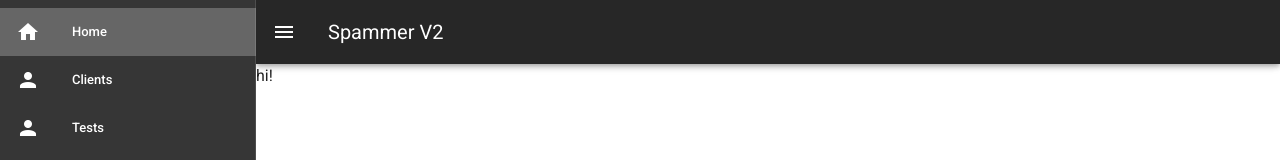
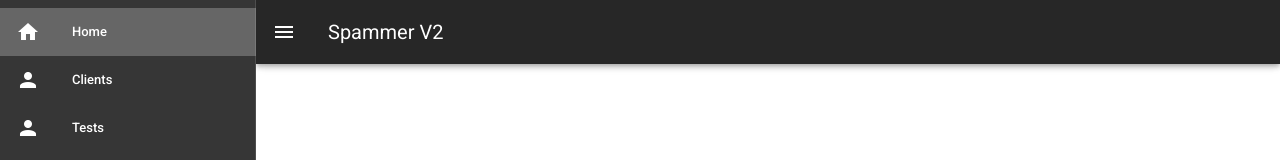
Before and after one commit to LeonPatmore/spammer-v2-ui, a Nuxt app: page / in a window 1280 px wide. Shown: the top 160 px of the page. Built offline with nearby package versions, Linux system fonts and the light colour scheme; no server answers.

Commit message:
Support leader data

```diff
--- a/pages/index.vue
+++ b/pages/index.vue
@@ -1,10 +1,16 @@
 <template>
-  <div>hi!</div>
+  <div>{{ leaderGetter.leader.uuid }}</div>
 </template>
 
 <script>
+import { leaderGetter } from "../services/spammer-leader-ws";
 export default {
   name: "App",
+  data: function () {
+    return {
+      leaderGetter,
+    };
+  },
 };
 </script>
 
--- a/services/spammer-leader-ws.js
+++ b/services/spammer-leader-ws.js
@@ -1,10 +1,9 @@
 console.log("Starting connection to websocket server!");
 const connection = new WebSocket("ws://localhost:13402/");
 
-let clientEventListeners = [];
-
-let clients = [];
-let clientGetter = { clients };
+// Getters
+let clientGetter = { clients: [] };
+let leaderGetter = { leader: { uuid: undefined } };
 
 connection.onopen = (event) => {
   console.log(event);
@@ -13,10 +12,9 @@ connection.onopen = (event) => {
 
 connection.onmessage = (event) => {
   const data = JSON.parse(event.data);
-  clientGetter.clients = data.followers;
-  clientEventListeners.forEach((listener) => {
-    listener(data.followers);
-  });
+  console.log(event.data);
+  if (data.hasOwnProperty("followers")) clientGetter.clients = data.followers;
+  if (data.hasOwnProperty("leader")) leaderGetter.leader = data.leader;
 };
 
-export { connection, clientEventListeners, clientGetter };
+export { connection, clientGetter, leaderGetter };
```
Also changed, not shown: 1 other file (tests, documents, lock files or other folders).
